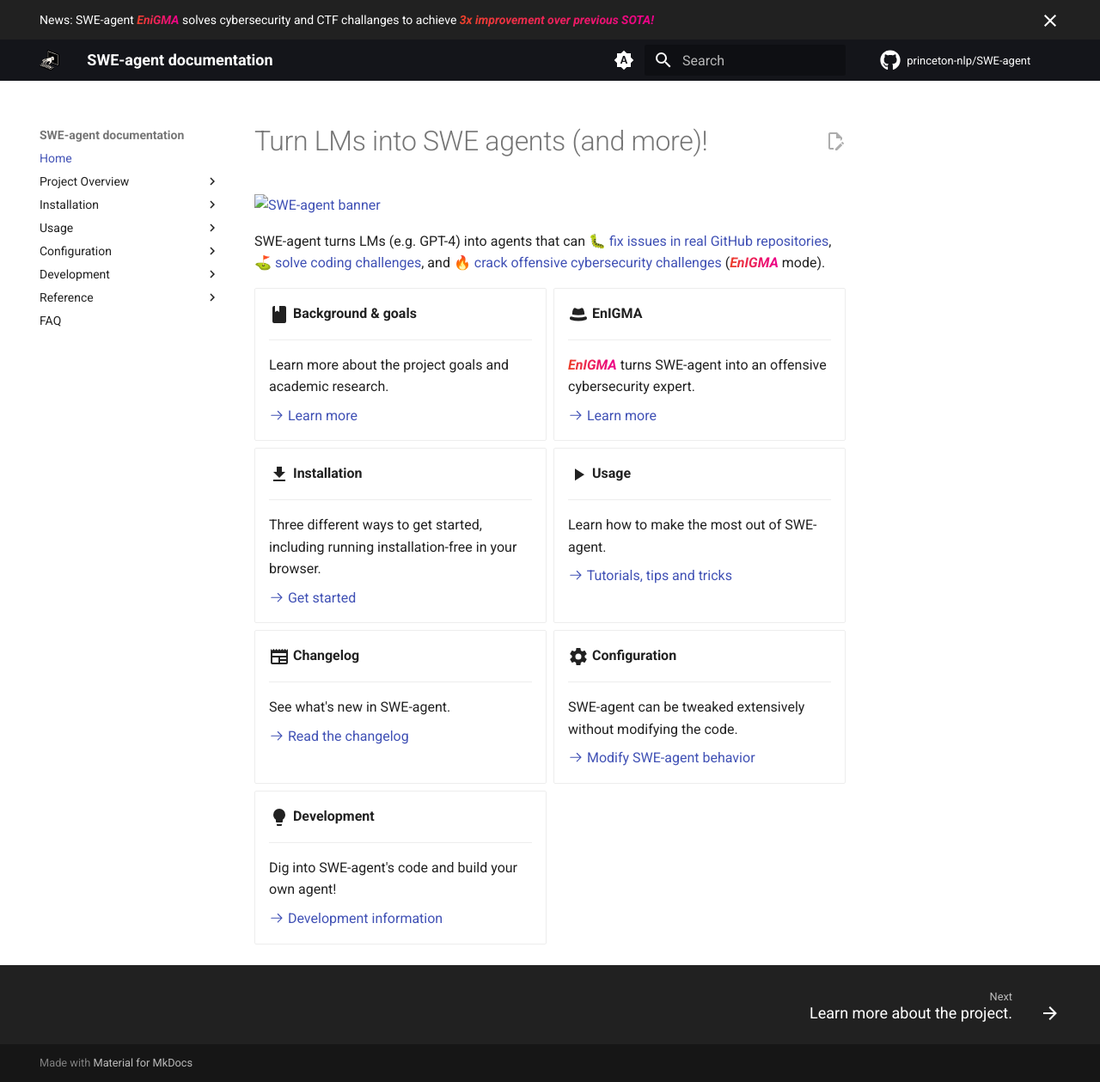
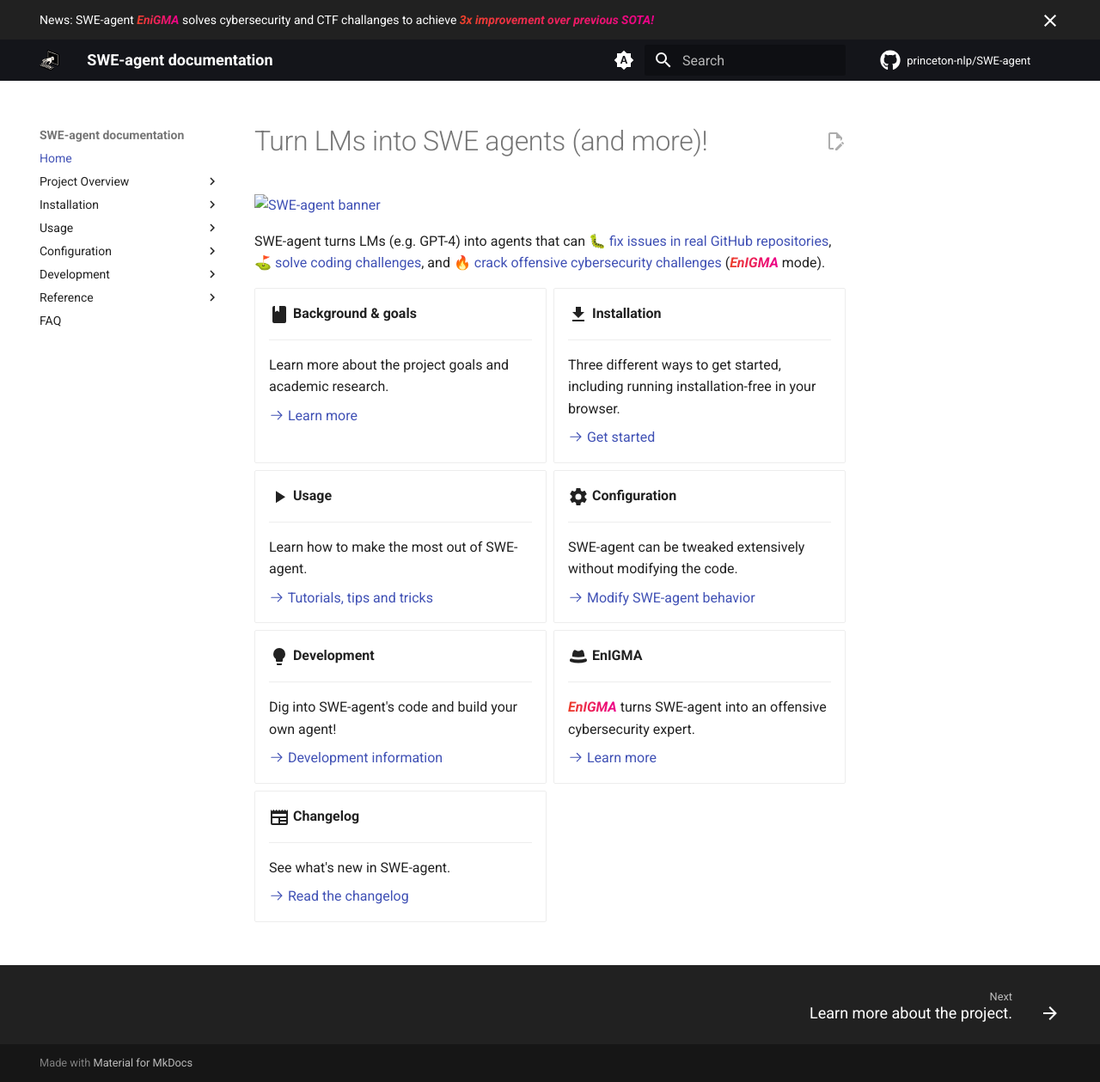
Before and after one commit to princeton-nlp/SWE-agent, an MkDocs documentation site: the page built from docs/index.md, in a window 1280 px wide and 1259 px high. Shown: the whole window at 86% size. Built offline with MkDocs 1.6.1 and Material for MkDocs 9.7.7, drawn with Linux system fonts in a browser that asks for light colours; comment, search, counter and statistics services are not loaded; some of the changed lines change nothing that is shown.

Commit message:
Update index.md - ordering of buttons

```diff
--- a/docs/index.md
+++ b/docs/index.md
@@ -18,14 +18,6 @@
     [:octicons-arrow-right-24: Learn more](background/index.md)
 
 
--   :material-hat-fedora:{ .lg .middle } __EnIGMA__
-
-    ---
-
-    <span class="enigma">EnIGMA</span> turns SWE-agent into an offensive cybersecurity expert.
-
-    [:octicons-arrow-right-24: Learn more](background/index.md#enigma)
-
 -   :material-download:{ .lg .middle } __Installation__
 
     ---
@@ -43,13 +35,6 @@
 
     [:octicons-arrow-right-24: Tutorials, tips and tricks](usage/index.md)
 
--   :material-newspaper:{ .lg .middle } __Changelog__
-
-    ---
-
-    See what's new in SWE-agent.
-
-    [:octicons-arrow-right-24: Read the changelog](installation/changelog.md)
 
 -   :material-cog:{ .lg .middle } __Configuration__
 
@@ -67,4 +52,23 @@
     Dig into SWE-agent's code and build your own agent!
 
     [:octicons-arrow-right-24: Development information](reference/index.md)
+
+
+-   :material-hat-fedora:{ .lg .middle } __EnIGMA__
+
+    ---
+
+    <span class="enigma">EnIGMA</span> turns SWE-agent into an offensive cybersecurity expert.
+
+    [:octicons-arrow-right-24: Learn more](background/index.md#enigma)
+
+
+-   :material-newspaper:{ .lg .middle } __Changelog__
+
+    ---
+
+    See what's new in SWE-agent.
+
+    [:octicons-arrow-right-24: Read the changelog](installation/changelog.md)
+
 </div>
```
